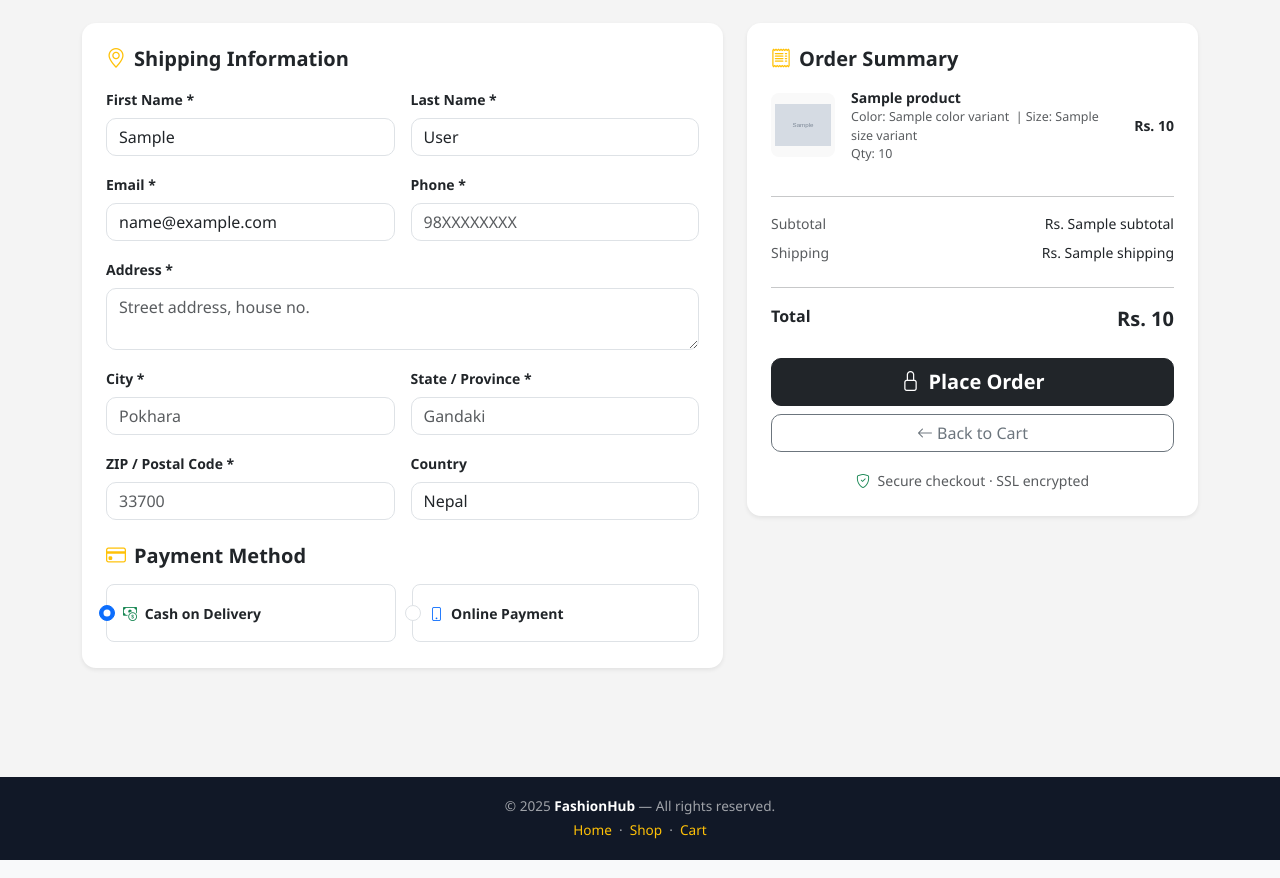
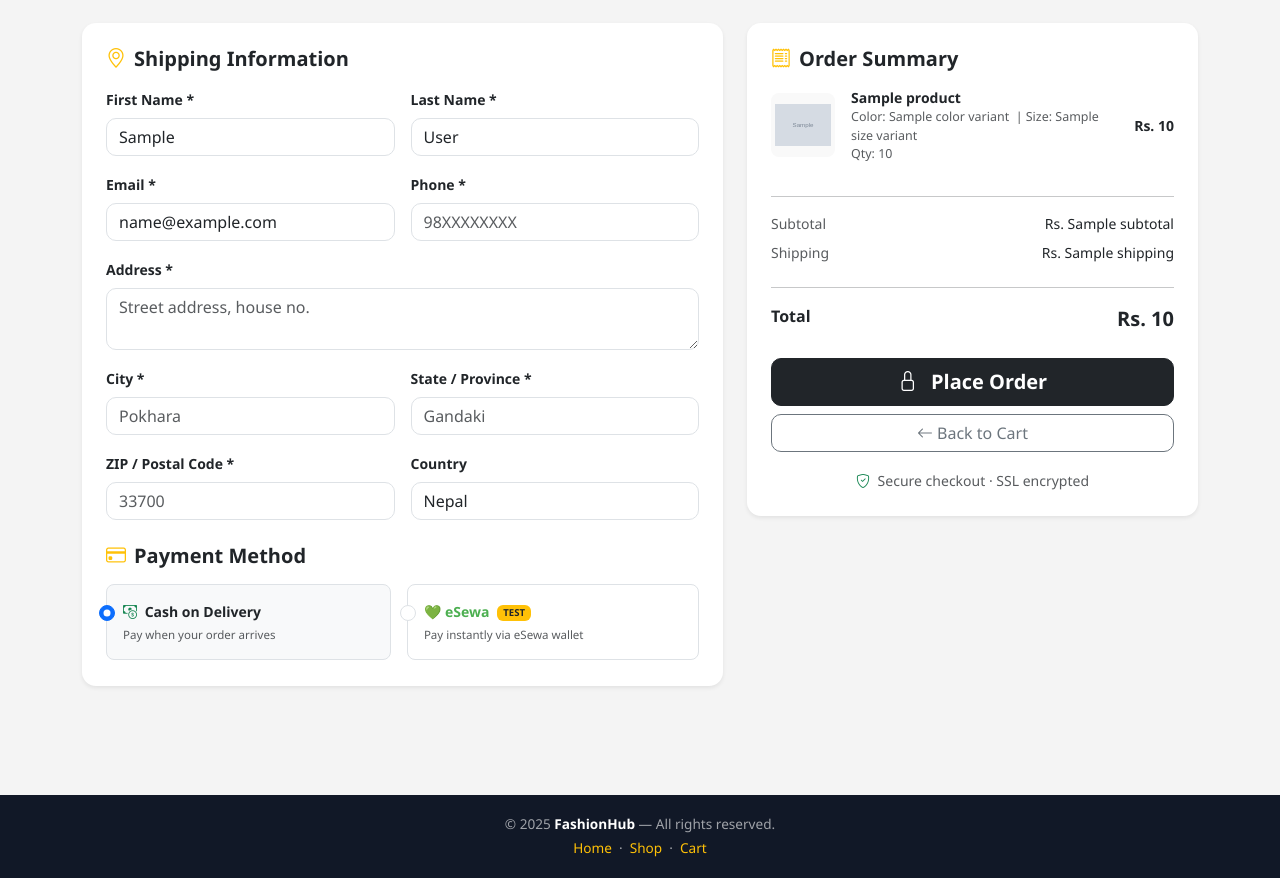
Before and after one commit to Sujana-deve/Shopiing-app, a Django app: template templates/orders/checkout.html in a window 1280 px wide. Shown: the part 184-1062 px from the top of the page. Run offline with Django 3.2, Linux system fonts and the light colour scheme; the template is opened without the code that fills it: most values are stand-ins (such as "Sample title", 1, 10 or a date in 2020); grey boxes marked "Sample" are stand-in pictures.

Commit message:
fixes some errors and added esewa payment gateway

```diff
--- a/fashionhub/settings.py
+++ b/fashionhub/settings.py
@@ -102,3 +102,9 @@ EMAIL_USE_TLS       = True
 EMAIL_PORT          = 587
 EMAIL_HOST_USER     = os.getenv("EMAIL_USER")
 EMAIL_HOST_PASSWORD = os.getenv("EMAIL_PASS")
+
+ESEWA_MERCHANT_CODE = os.getenv('ESEWA_MERCHANT_CODE')
+ESEWA_SECRET_KEY    = os.getenv('ESEWA_SECRET_KEY')
+ESEWA_PAYMENT_URL   = 'https://rc-epay.esewa.com.np/api/epay/main/v2/form'
+ESEWA_STATUS_URL    = 'https://uat.esewa.com.np/api/epay/transaction/status/'
+print("ESEWA KEY LOADED:", ESEWA_SECRET_KEY)
--- a/orders/models.py
+++ b/orders/models.py
@@ -71,3 +71,9 @@ class OrderItem(BaseModel):
 
     def get_total(self):
         return self.price * self.quantity
+
+PAYMENT_METHOD_CHOICES = [
+    ('cash_on_delivery', 'Cash on Delivery'),
+    ('online',           'Online Payment'),
+    ('esewa',            'eSewa'),
+]
--- a/templates/orders/checkout.html
+++ b/templates/orders/checkout.html
@@ -79,30 +79,55 @@
                     <h5 class="fw-bold mt-4 mb-3">
                         <i class="bi bi-credit-card text-warning me-2"></i>Payment Method
                     </h5>
+
                     <div class="d-flex gap-3">
-                        <div class="form-check border rounded-3 p-3 flex-fill"
-                             style="cursor:pointer;">
+
+                        <!-- Cash on Delivery -->
+                        <div class="form-check border rounded-3 p-3 flex-fill payment-card"
+                             id="card-cod"
+                             style="cursor:pointer; transition: border-color .2s, background .2s;">
                             <input class="form-check-input" type="radio"
                                    name="payment_method" id="cod"
-                                   value="cash_on_delivery" checked>
-                            <label class="form-check-label fw-semibold small" for="cod"
-                                   style="cursor:pointer;">
+                                   value="cod" checked
+                                   onchange="highlightPayment()">
+                            <label class="form-check-label fw-semibold small d-block"
+                                   for="cod" style="cursor:pointer;">
                                 <i class="bi bi-cash-coin me-1 text-success"></i>
                                 Cash on Delivery
+                                <div class="text-muted fw-normal mt-1" style="font-size:.72rem;">
+                                    Pay when your order arrives
+                                </div>
                             </label>
                         </div>
-                        <div class="form-check border rounded-3 p-3 flex-fill"
-                             style="cursor:pointer;">
+
+                        <!-- eSewa -->
+                        <div class="form-check border rounded-3 p-3 flex-fill payment-card"
+                             id="card-esewa"
+                             style="cursor:pointer; transition: border-color .2s, background .2s;">
                             <input class="form-check-input" type="radio"
-                                   name="payment_method" id="online"
-                                   value="online">
-                            <label class="form-check-label fw-semibold small" for="online"
-                                   style="cursor:pointer;">
-                                <i class="bi bi-phone me-1 text-primary"></i>
-                                Online Payment
+                                   name="payment_method" id="esewa"
+                                   value="esewa"
+                                   onchange="highlightPayment()">
+                            <label class="form-check-label fw-semibold small d-block"
+                                   for="esewa" style="cursor:pointer;">
+                                <span style="color:#4caf50;">💚 eSewa</span>
+                                <span class="badge bg-warning text-dark ms-1"
+                                      style="font-size:.6rem; vertical-align:middle;">TEST</span>
+                                <div class="text-muted fw-normal mt-1" style="font-size:.72rem;">
+                                    Pay instantly via eSewa wallet
+                                </div>
                             </label>
                         </div>
+
                     </div>
+
+                    <!-- eSewa test hint — only visible when eSewa is selected -->
+                    <div id="esewa-hint" class="mt-3 p-3 rounded-3 d-none"
+                         style="background:#f0fff4; border:1px solid #c3e6cb; font-size:.8rem;">
+                        <strong>🧪 Test mode:</strong> Use eSewa ID <code>9806800001</code>,
+                        Password <code>Nepal@123</code>, MPIN <code>1122</code>
+                    </div>
+
                 </div>
             </div>
 
@@ -175,8 +200,9 @@
 
                     <div class="d-grid gap-2">
                         <button type="submit" class="btn btn-dark btn-lg fw-semibold"
-                                style="border-radius:10px;">
-                            <i class="bi bi-lock me-2"></i>Place Order
+                                style="border-radius:10px;" id="place-order-btn">
+                            <i class="bi bi-lock me-2"></i>
+                            <span id="btn-label">Place Order</span>
                         </button>
                         <a href="{% url 'cart' %}" class="btn btn-outline-secondary"
                            style="border-radius:10px;">
@@ -196,4 +222,33 @@
         </div>
     </form>
 </div>
+
+<script>
+function highlightPayment() {
+    const codCard    = document.getElementById('card-cod');
+    const esewaCard  = document.getElementById('card-esewa');
+    const esewaHint  = document.getElementById('esewa-hint');
+    const btnLabel   = document.getElementById('btn-label');
+    const esewaRadio = document.getElementById('esewa');
+
+    if (esewaRadio.checked) {
+        esewaCard.style.borderColor  = '#4caf50';
+        esewaCard.style.background   = '#f0fff4';
+        codCard.style.borderColor    = '';
+        codCard.style.background     = '';
+        esewaHint.classList.remove('d-none');
+        btnLabel.textContent         = 'Pay with eSewa';
+    } else {
+        codCard.style.borderColor    = '#333';
+        codCard.style.background     = '#f8f9fa';
+        esewaCard.style.borderColor  = '';
+        esewaCard.style.background   = '';
+        esewaHint.classList.add('d-none');
+        btnLabel.textContent         = 'Place Order';
+    }
+}
+
+// Run on load to set initial state
+highlightPayment();
+</script>
 {% endblock %}
```
Also changed, not shown: accounts/urls.py (+5 -5 lines), orders/urls.py (+12 -6 lines), orders/views.py (+141 -60 lines), templates/orders/esewa_redirect.html (added, +36 -0 lines), db.sqlite3.
